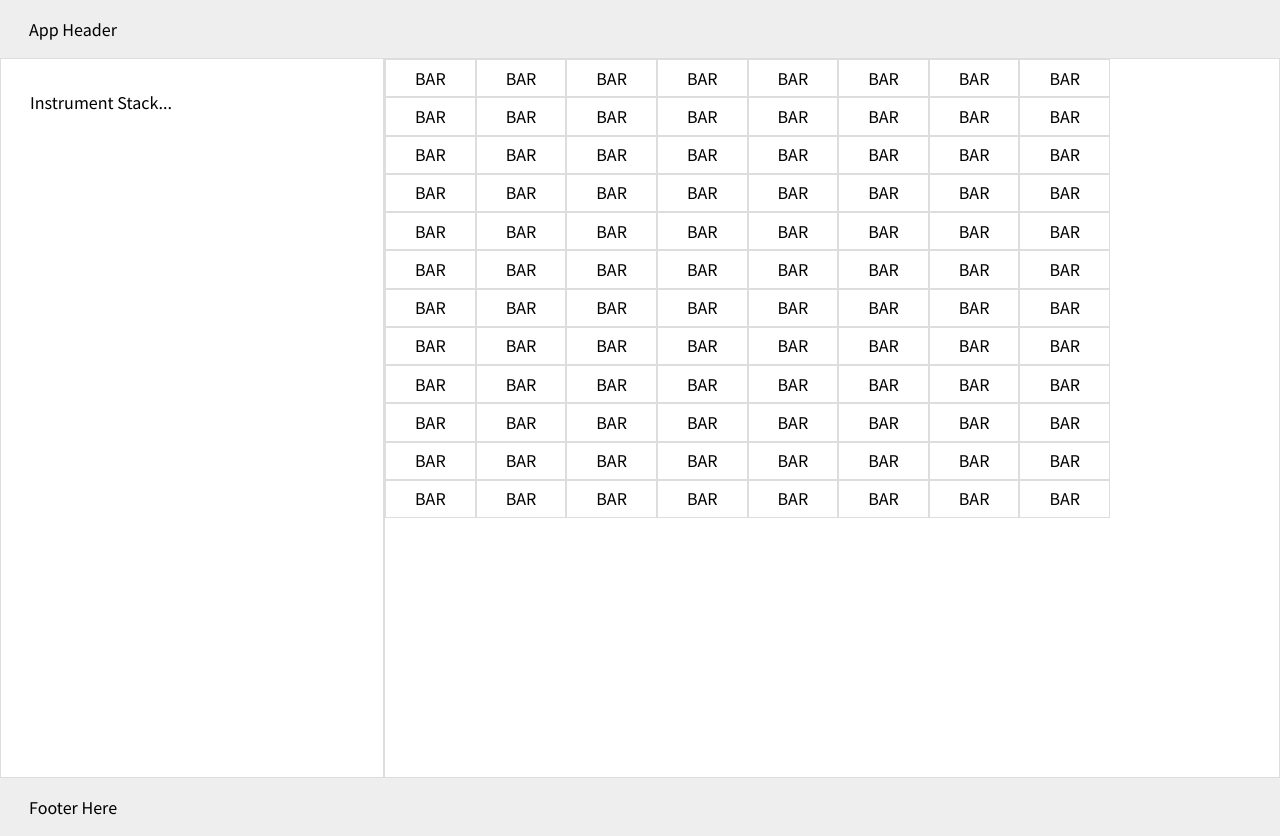
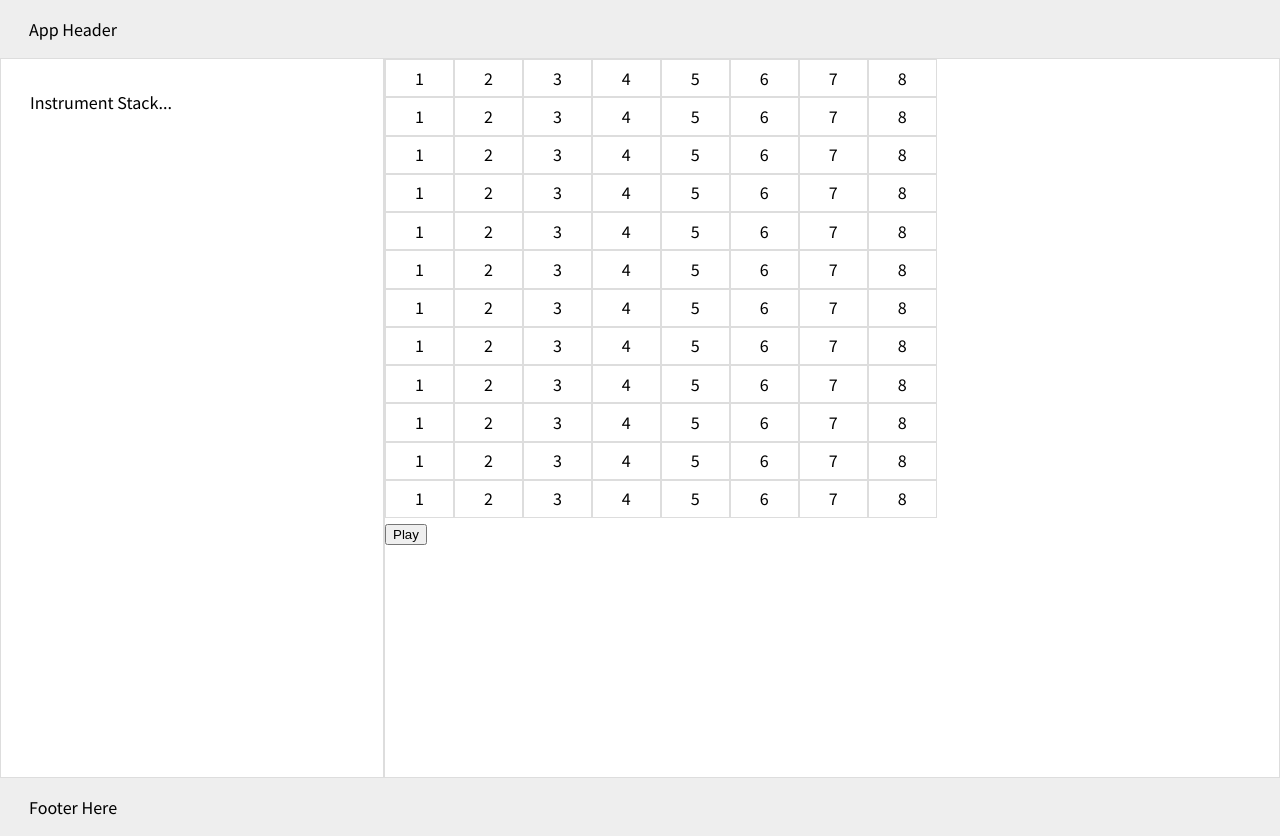
Before and after one commit to KyleTreptow/bleepbloop, a Nuxt app: page / in a window 1280 px wide. Built offline with nearby package versions, Linux system fonts and the light colour scheme.

Commit message:
looping and bar states

```diff
--- a/assets/css/doofus/_doofus.sass
+++ b/assets/css/doofus/_doofus.sass
@@ -1 +1,11 @@
 // Colt's doofus
+.noselect
+  -webkit-touch-callout: none
+  -webkit-user-select: none
+  -khtml-user-select: none
+  -moz-user-select: none
+  -ms-user-select: none
+  user-select: none
+
+.highlight
+  border-color: blue
--- a/assets/css/main.sass
+++ b/assets/css/main.sass
@@ -20,3 +20,6 @@
 @import './components/_piano.sass'
 @import './components/_title.sass'
 @import './components/_seq.sass'
+
+//doofus
+@import './doofus/_doofus.sass'
--- a/components/StepSequencer.vue
+++ b/components/StepSequencer.vue
@@ -1,8 +1,13 @@
 <template>
-  <div class="seq">
-    <div v-for="k in 12" class="seq__keyrow">
-      <node v-for="i in 8" />
+  <div>
+    <div class="seq">
+      <div v-for="k in 12" class="seq__keyrow">
+        <node v-for="i in 8" v-bind:row="i" v-bind:step="step" />
+      </div>
     </div>
+    <button class="play" @click="play">
+      Play
+    </button>
   </div>
 </template>
 
@@ -13,7 +18,19 @@
       Node
     },
     data: function(){
-      return {}
+      return {
+        step: 0
+      }
+    },
+    methods: {
+      play: function(){
+        this.iteratePlay()
+      },
+      iteratePlay: function(){
+        if (this.step < 8){ this.step = this.step + 1 }
+        else { this.step = 1 }
+        console.log(this.step)
+      }
     }
   }
 </script>
--- a/components/StepSequencer/Node.vue
+++ b/components/StepSequencer/Node.vue
@@ -1,24 +1,42 @@
 <template>
   <span
-  class="seq__bar"
-  v-on:click="activate"
-  v-bind:class="{ active: active }"
+  class="seq__bar noselect"
+  v-on:mousedown="down"
+  v-on:mouseup="up"
+  v-on:mouseover="hover"
+  v-bind:class="{ active: active, highlight: this.step === this.row }"
   >
-    BAR
+    {{ this.row }}
   </span>
 </template>
 
 <script>
 export default {
+  props: ['row', 'step'],
   data: function() {
     return {
       octave: '4',
       active: false,
+      row: this.row,
+      step: this.step,
+      notes: [
+        {id: "", }
+      ]
     }
   },
   methods: {
-    activate: function(){
+    down: function(){
+      //toggle active state to opposite
       this.active = !this.active
+      //set global var to toggle state
+      window.active = this.active
+      window.mickey = true
+    },
+    up: function(){ window.mickey = false },
+    hover: function(){
+      if (window.mickey) {
+        this.active = window.active
+      }
     }
   }
 }
```
